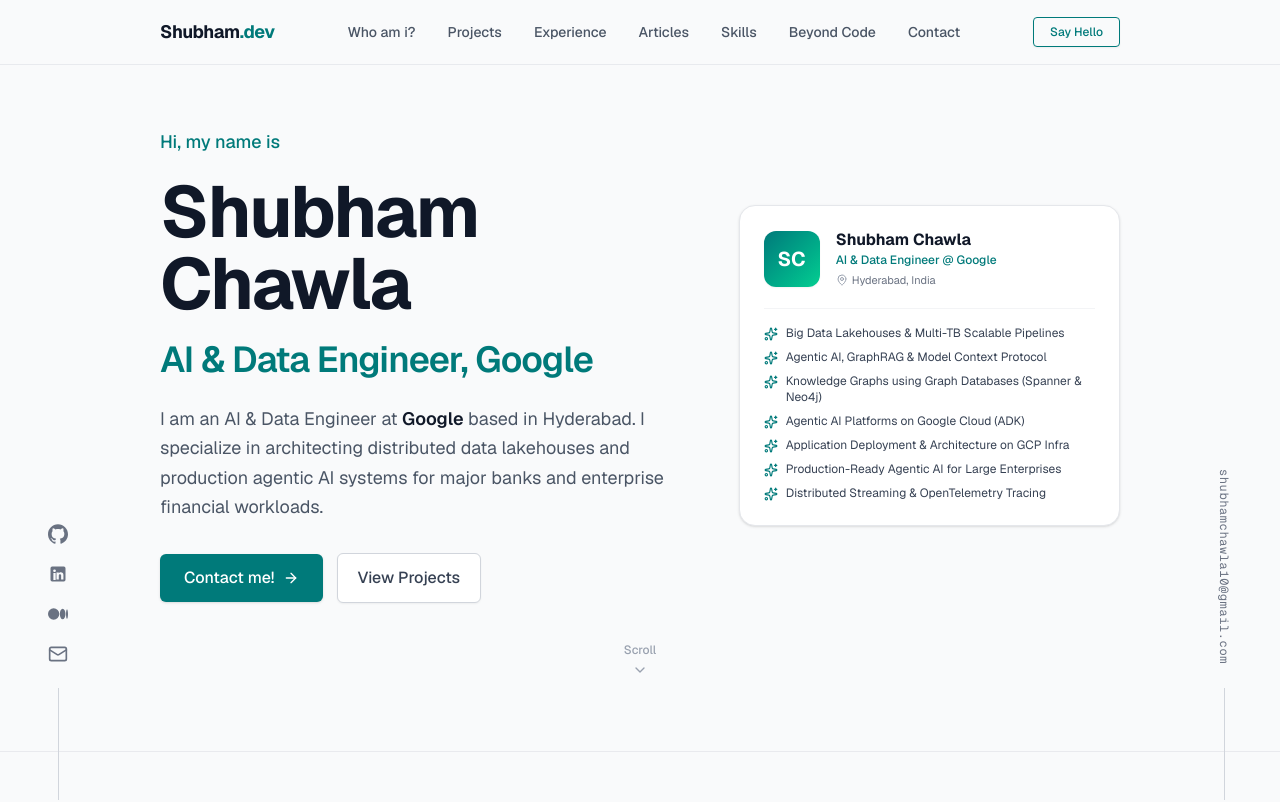
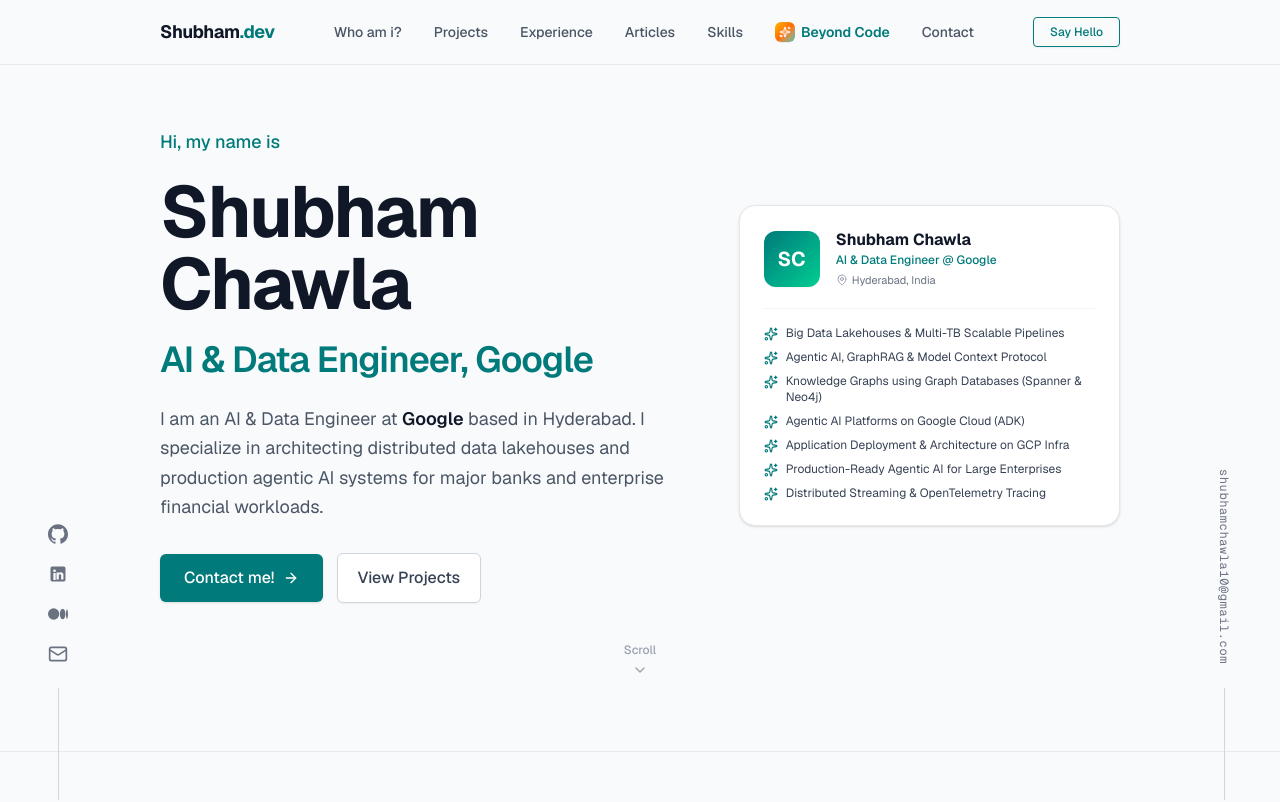
Before and after one commit to shubhamgoogle/shubham-portfolio, a Next.js app: page / in a window 1280 px wide. Shown: the top 802 px of the page. Built offline with nearby package versions, Linux system fonts and the light colour scheme.

Commit message:
feat: add funky gradient sparkles icon to beyond code in navbar

```diff
--- a/src/components/Navbar.tsx
+++ b/src/components/Navbar.tsx
@@ -2,7 +2,7 @@
 
 import { useState } from "react";
 import Link from "next/link";
-import { Menu, X } from "lucide-react";
+import { Menu, X, Sparkles } from "lucide-react";
 import { portfolioData } from "@/data/portfolio";
 
 export default function Navbar() {
@@ -32,15 +32,27 @@
 
         {/* Desktop Nav Links */}
         <nav className="hidden md:flex items-center gap-6 lg:gap-8 text-sm font-medium text-gray-600">
-          {navLinks.map((link) => (
+          {navLinks.map((link) => {
+            const isBeyond = link.href === "/beyond-code";
+            return (
               <Link
                 key={link.label}
                 href={link.href}
-              className="hover:text-[#007a7a] transition-colors relative py-1"
+                className={`transition-all relative py-1 flex items-center gap-1.5 group ${
+                  isBeyond
+                    ? "text-[#007a7a] font-semibold hover:text-[#005f5f]"
+                    : "hover:text-[#007a7a]"
+                }`}
               >
-              {link.label}
+                {isBeyond && (
+                  <span className="inline-flex items-center justify-center w-5 h-5 rounded-md bg-gradient-to-br from-amber-400 via-orange-500 to-teal-500 text-white shadow-2xs group-hover:rotate-12 group-hover:scale-110 transition-all duration-300">
+                    <Sparkles className="w-3 h-3 text-white fill-white/40" />
+                  </span>
+                )}
+                <span>{link.label}</span>
               </Link>
-          ))}
+            );
+          })}
         </nav>
 
         {/* Action Button */}
@@ -66,16 +78,28 @@
       {/* Mobile menu dropdown */}
       {mobileMenuOpen && (
         <div className="md:hidden bg-white/95 border-b border-gray-200 px-6 py-5 space-y-3 shadow-lg">
-          {navLinks.map((link) => (
+          {navLinks.map((link) => {
+            const isBeyond = link.href === "/beyond-code";
+            return (
               <Link
                 key={link.label}
                 href={link.href}
                 onClick={() => setMobileMenuOpen(false)}
-              className="block text-sm font-medium text-gray-700 hover:text-[#007a7a] py-1.5"
+                className={`flex items-center gap-2 text-sm font-medium py-1.5 transition-colors ${
+                  isBeyond
+                    ? "text-[#007a7a] font-semibold"
+                    : "text-gray-700 hover:text-[#007a7a]"
+                }`}
               >
-              {link.label}
+                {isBeyond && (
+                  <span className="inline-flex items-center justify-center w-5 h-5 rounded-md bg-gradient-to-br from-amber-400 via-orange-500 to-teal-500 text-white shadow-2xs">
+                    <Sparkles className="w-3 h-3 text-white fill-white/40" />
+                  </span>
+                )}
+                <span>{link.label}</span>
               </Link>
-          ))}
+            );
+          })}
           <div className="pt-3 border-t border-gray-100 flex items-center justify-between">
             <a
               href={`mailto:${portfolioData.personal.email}`}
```
Lines whose indentation alone changed are shown as unchanged.
